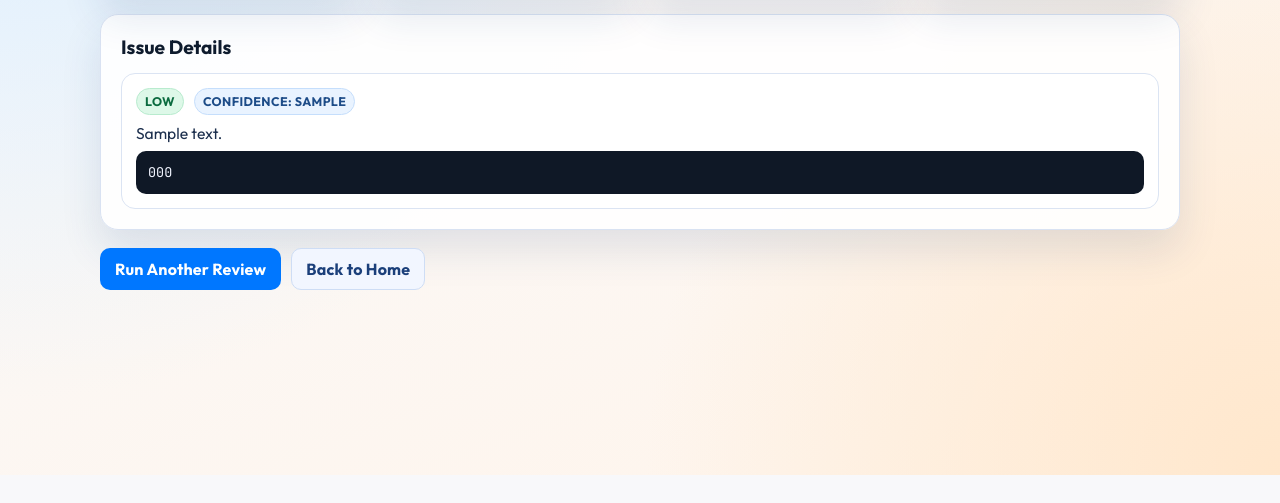
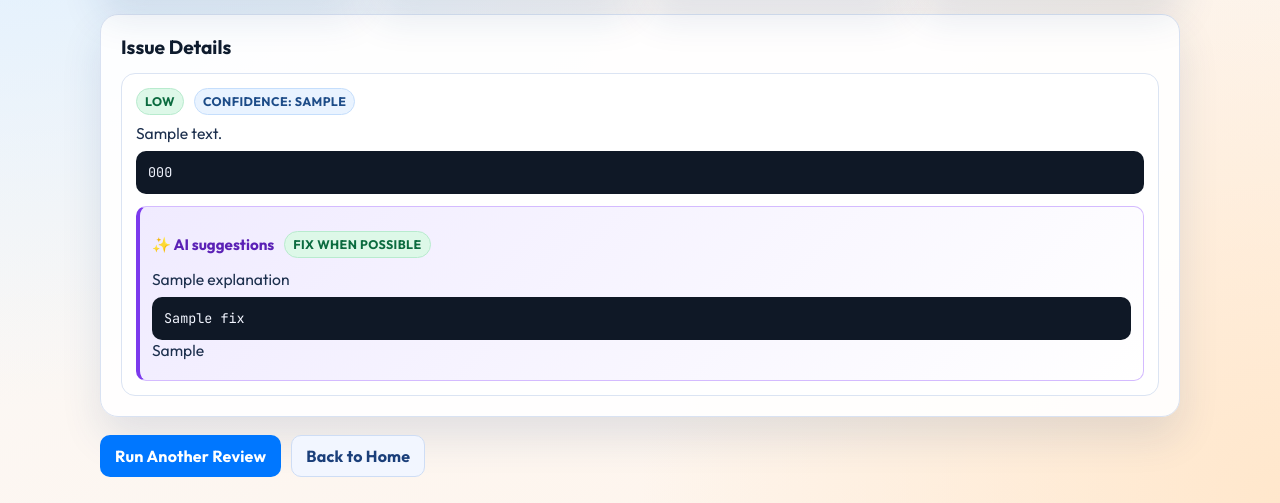
Before and after one commit to nicowu07/code-reviewer, a FastAPI app: template templates/results.html in a window 1280 px wide. Shown: the part 325-828 px from the top of the page. Before the commit the page ends 800 px from the top, so only its background shows below. Run offline with FastAPI, Linux system fonts and the light colour scheme; the template is opened without the code that fills it: most values are stand-ins (such as "Sample title", 1, 10 or a date in 2020); parts of the project's set-up code (start-up, migrations or seed data) failed here and were passed over.

Commit message:
NEW: Display ai analysis result

```diff
--- a/app/main.py
+++ b/app/main.py
@@ -120,8 +120,17 @@ async def results(request: Request, scan_id: str, db = Depends(get_db)):
             context={"error":"The scan id not found."}
         )
     else:
+        combined = []
+        if scan.ai_analysis:
+            for i, issue in enumerate(scan.issues):
+                item = dict(issue)
+                for analysis in scan.ai_analysis:
+                    if i == analysis["issue_index"]:
+                        item["ai_analysis"] = analysis
+                        break
+                combined.append(item)
         return templates.TemplateResponse(
             request=request,
             name='results.html',
-            context={"scan": scan}
+            context={"scan": scan, "combined": combined}
         )
--- a/templates/results.html
+++ b/templates/results.html
@@ -257,6 +257,28 @@
       margin-bottom: 18px;
     }
 
+    .ai {
+      margin-top: 12px;
+      padding: 12px;
+      background: linear-gradient(135deg, #f0ebff, #ffffff);
+      border: 1px solid #d4bbff;
+      border-radius: 10px;
+      border-left: 4px solid #7c3aed;
+    }
+
+    .ai-header {
+      display: flex;
+      align-items: center;
+      gap: 10px;
+
+    }
+
+    .ai-title {
+      font-weight: 700;
+      color: #5b21b6;
+      font-size: 0.95rem;
+    }
+
     .actions {
       margin-top: 18px;
       display: flex;
@@ -361,8 +383,8 @@
 
       {% if scan.issues and scan.issues|length > 0 %}
       <ul class="issue-list">
-        {% for issue in scan.issues %}
-        {% set sev = issue.issue_severity|lower %}
+        {% for item in combined %}
+        {% set sev = item.issue_severity|lower %}
         <li class="issue">
           <div class="issue-top">
             {% if sev == 'high' %}
@@ -372,11 +394,30 @@
             {% else %}
               <span class="pill pill-low">Low</span>
             {% endif %}
-            <span class="pill pill-confidence">Confidence: {{ issue.issue_confidence }}</span>
+            <span class="pill pill-confidence">Confidence: {{ item.issue_confidence }}</span>
           </div>
-          <p class="issue-text">{{ issue.issue_text }}</p>
-          {% if issue.code %}
-          <pre>{{ issue.code }}</pre>
+          <p class="issue-text">{{ item.issue_text }}</p>
+          {% if item.code %}
+          <pre>{{ item.code }}</pre>
+          {% endif %}
+          {% if item.ai_analysis %}
+          <div class="ai">
+            <div class="ai-header">
+                <p class="ai-title">✨ AI suggestions</p>
+                {% set pri = item.ai_analysis.priority %}
+                {% if pri == 1 %}
+                    <span class="pill pill-high">FIX ASAP</span>
+                {% elif pri == 2 %}
+                    <span class="pill pill-medium">FIX Before next release</span>
+                {% else %}
+                    <span class="pill pill-low">Fix When Possible</span>
+                {% endif %}
+            </div>
+            <p class="issue-text">{{ item.ai_analysis.explanation }}</p>
+            <pre>{{ item.ai_analysis.fix }}</pre>
+            <p class="issue-text">{{ item.ai_analysis.fix_reason }}</p>
+          </div>
+
           {% endif %}
         </li>
         {% endfor %}
```
Also changed, not shown: README.md, images/oldFrontPage.png (renamed from images/image.png), images/resultPage2.png (added).
